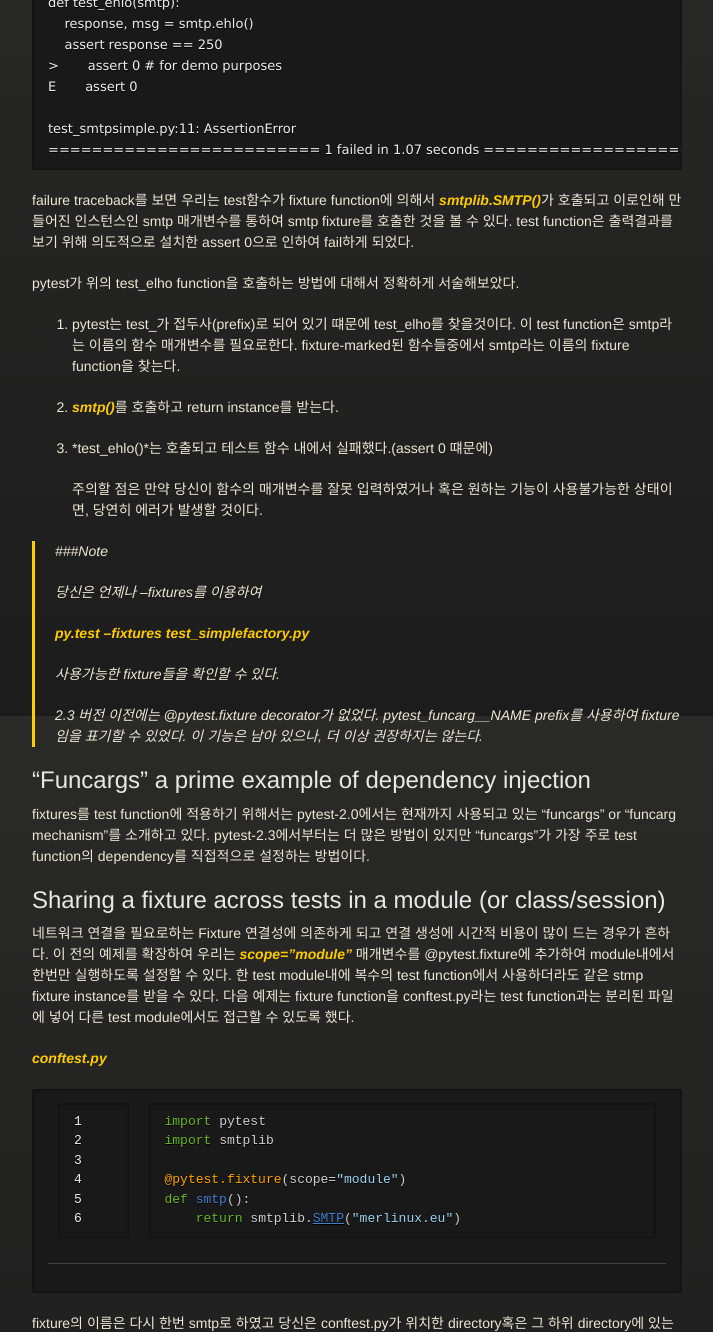
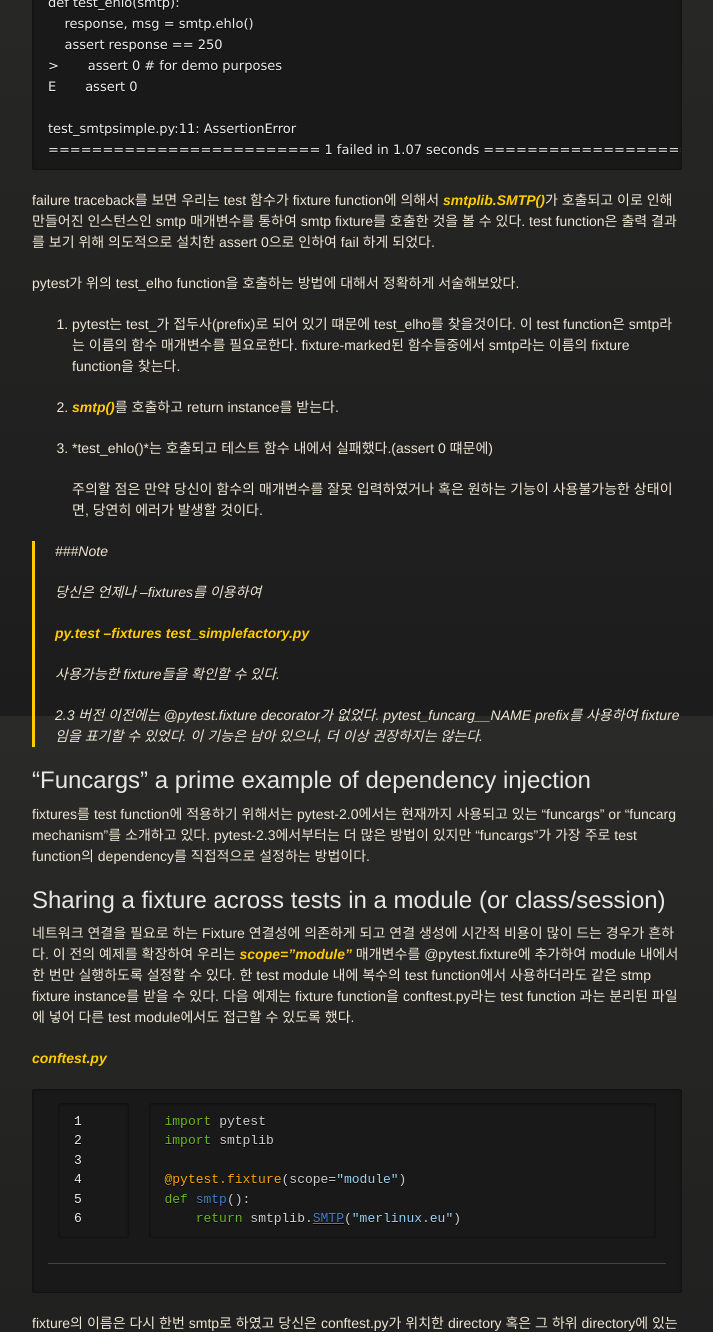
Before and after one commit to Luavis/luavis.github.io, a Jekyll site: the page built from _posts/python/2015-07-19-python-pytest-fixture.markdown, in a window 1280 px wide and 1400 px high, scrolled down 2816 px, cut to the strip 68-1400 px from the top of the window. Shown: the whole strip, without its empty margins (283-996 px from the left). Built offline with Jekyll 4.4.1, drawn with Linux system fonts in a browser that asks for light colours; nearby versions of some CDN libraries; some web fonts are replaced; some of the changed text lies outside the part shown.

Commit message:
Fix Typing error

```diff
--- a/_posts/python/2015-07-19-python-pytest-fixture.markdown
+++ b/_posts/python/2015-07-19-python-pytest-fixture.markdown
@@ -70,7 +70,7 @@ def test_ehlo(smtp):
     test_smtpsimple.py:11: AssertionError
     ========================= 1 failed in 1.07 seconds =========================
 
-failure traceback를 보면 우리는 test함수가 fixture function에 의해서 *smtplib.SMTP()*가 호출되고 이로인해 만들어진 인스턴스인 smtp 매개변수를 통하여 smtp fixture를 호출한 것을 볼 수 있다. test function은 출력결과를 보기 위해 의도적으로 설치한 assert 0으로 인하여 fail하게 되었다.
+failure traceback를 보면 우리는 test 함수가 fixture function에 의해서 *smtplib.SMTP()*가 호출되고 이로 인해 만들어진 인스턴스인 smtp 매개변수를 통하여 smtp fixture를 호출한 것을 볼 수 있다. test function은 출력 결과를 보기 위해 의도적으로 설치한 assert 0으로 인하여 fail 하게 되었다.
 
 pytest가 위의 test_elho function을 호출하는 방법에 대해서 정확하게 서술해보았다.
 
@@ -99,9 +99,9 @@ fixtures를 test function에 적용하기 위해서는 pytest-2.0에서는 현
 
 ## Sharing a fixture across tests in a module (or class/session)
 
-네트워크 연결을 필요로하는 Fixture 연결성에 의존하게 되고 연결 생성에 시간적 비용이 많이 드는 경우가 흔하다.
-이 전의 예제를 확장하여 우리는 *scope="module"* 매개변수를 @pytest.fixture에 추가하여 module내에서 한번만 실행하도록 설정할 수 있다. 한 test module내에 복수의 test function에서 사용하더라도 같은 stmp fixture instance를 받을 수 있다.
-다음 예제는 fixture function을 conftest.py라는 test function과는 분리된 파일에 넣어 다른 test module에서도 접근할 수 있도록 했다.
+네트워크 연결을 필요로 하는 Fixture 연결성에 의존하게 되고 연결 생성에 시간적 비용이 많이 드는 경우가 흔하다.
+이 전의 예제를 확장하여 우리는 *scope="module"* 매개변수를 @pytest.fixture에 추가하여 module 내에서 한 번만 실행하도록 설정할 수 있다. 한 test module 내에 복수의 test function에서 사용하더라도 같은 stmp fixture instance를 받을 수 있다.
+다음 예제는 fixture function을 conftest.py라는 test function 과는 분리된 파일에 넣어 다른 test module에서도 접근할 수 있도록 했다.
 
 *conftest.py*
 {% highlight python linenos %}
@@ -113,7 +113,7 @@ def smtp():
     return smtplib.SMTP("merlinux.eu")
 {% endhighlight %}
 
-fixture의 이름은 다시 한번 smtp로 하였고 당신은 conftest.py가 위치한 directory혹은 그 하위 directory에 있는 test function 혹은 다른 fixture function에서 접근할 수 있다.
+fixture의 이름은 다시 한번 smtp로 하였고 당신은 conftest.py가 위치한 directory 혹은 그 하위 directory에 있는 test function 혹은 다른 fixture function에서 접근할 수 있다.
 
 *test_module.py*
 {% highlight python linenos %}
```
Also changed, not shown: other parts of _posts/python/2015-07-19-python-pytest-fixture.markdown (+3 -2 lines).
